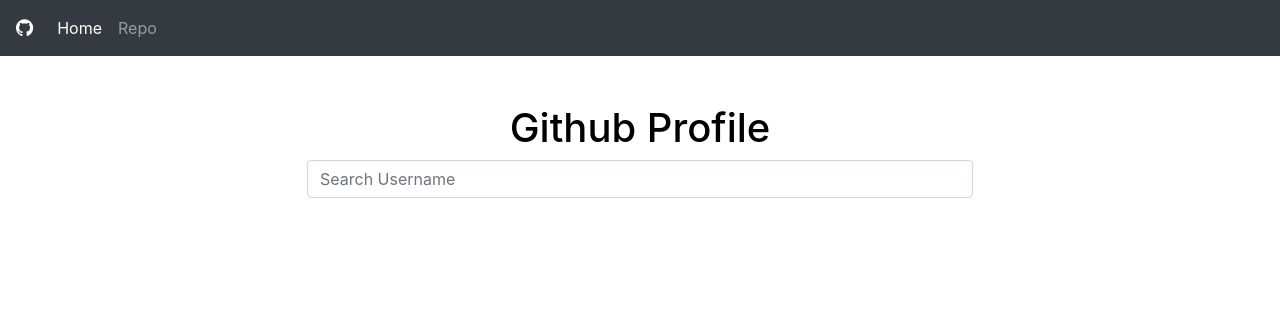
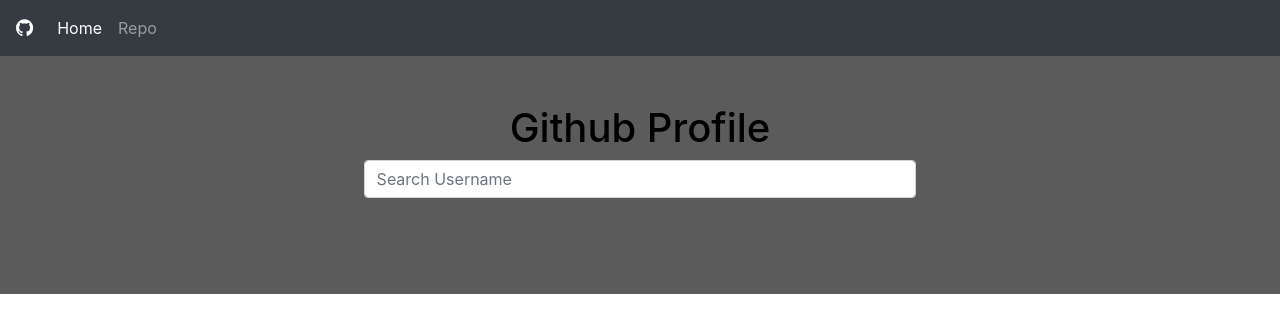
Before and after one commit to oodennis20/Github-API, an Angular app: page /master in a window 1280 px wide. Shown: the top 332 px of the page. Built offline with nearby package versions, Linux system fonts and the light colour scheme; no server answers.

Commit message:
update README file

```diff
--- a/src/app/master/master.component.css
+++ b/src/app/master/master.component.css
@@ -6,7 +6,7 @@
     text-align: center;
 }
 #swara {
-    width: 60%;
+    width: 49.8%;
     margin: auto;
 }
 .first{
@@ -15,3 +15,9 @@
 h1{
     text-align: center;
 }
+body{
+    background-color: rgba(37, 35, 35, 0.747);
+}
+.row{
+    margin: 2px;
+}
--- a/src/app/repo/repo.component.css
+++ b/src/app/repo/repo.component.css
@@ -1,3 +1,16 @@
 body{
-    background-color: grey;
+    background-color: rgba(37, 35, 35, 0.747);
 }
+h1{
+    text-align: center;
+}
+#swara {
+    width: 40%;
+    margin: auto;
+}
+.card-header{
+    text-align: center;
+}
+.card{
+  text-align: center;
+}
--- a/src/app/repo/repo.component.html
+++ b/src/app/repo/repo.component.html
@@ -2,7 +2,7 @@
 
     <br>
     <br>
-    <h1 style="color:rgb(0, 0, 0)">GitHub Repositories</h1>
+    <h1 style="color:rgb(0, 0, 0)">Github Repositories</h1>
     <div classs="container">
         <div id="swara">
             <form class="form" >
```
Also changed, not shown: 1 other file (tests, documents, lock files or other folders).
